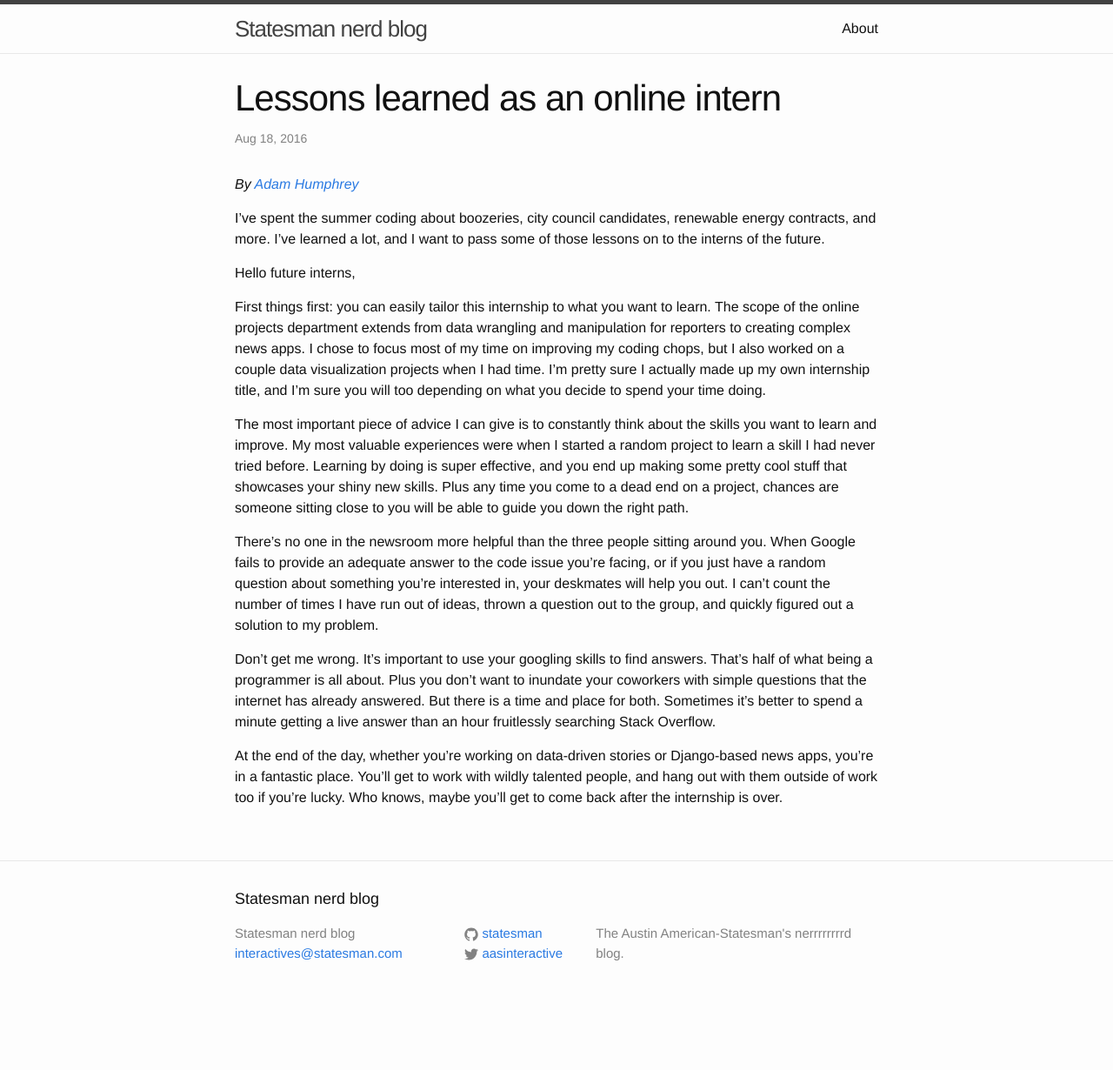
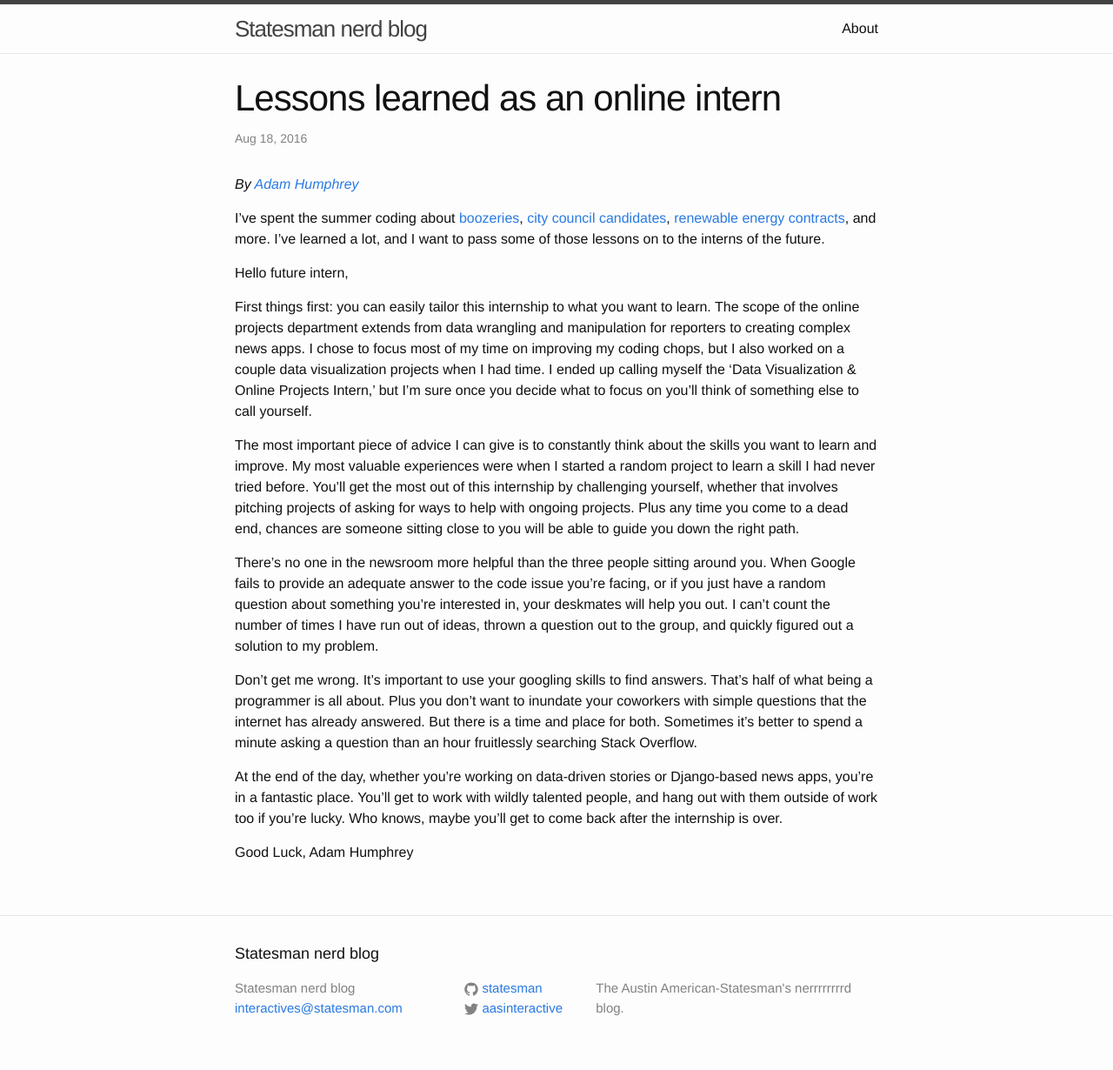
Before and after one commit to statesman/statesman.github.io, a Jekyll site: the page built from _posts/2016-08-18-to-future-interns.md, in a window 1280 px wide. Shown: the whole page at 87% size. Built offline with Jekyll 4.4.1, drawn with Linux system fonts in a browser that asks for light colours; before the commit the page ends 1167 px from its top, so only the background shows below that.

Commit message:
Adding some links, and cleaning up post
Would be nice to style this like a letter. Not sure how to change font / styles though

```diff
--- a/_posts/2016-08-18-to-future-interns.md
+++ b/_posts/2016-08-18-to-future-interns.md
@@ -9,16 +9,19 @@ byline:
 
 {% include byline.html %}
 
-I’ve spent the summer coding about boozeries, city council candidates, renewable energy contracts, and more. I’ve learned a lot, and I want to pass some of those lessons on to the interns of the future.
+I’ve spent the summer coding about <a href="http://data.statesman.com/austin360/booze-guide/" target="_blank">boozeries</a>, <a href="http://data.statesman.com/candidate-explorer/" target="_blank">city council candidates</a>, <a href="http://projects.statesman.com/news/080716-wind-tax/" target="_blank">renewable energy contracts</a>, and more. I’ve learned a lot, and I want to pass some of those lessons on to the interns of the future.
 
-Hello future interns,
+Hello future intern,
 
-First things first: you can easily tailor this internship to what you want to learn. The scope of the online projects department extends from data wrangling and manipulation for reporters to creating complex news apps. I chose to focus most of my time on improving my coding chops, but I also worked on a couple data visualization projects when I had time. I’m pretty sure I actually made up my own internship title, and I’m sure you will too depending on what you decide to spend your time doing.
+First things first: you can easily tailor this internship to what you want to learn. The scope of the online projects department extends from data wrangling and manipulation for reporters to creating complex news apps. I chose to focus most of my time on improving my coding chops, but I also worked on a couple data visualization projects when I had time. I ended up calling myself the ‘Data Visualization & Online Projects Intern,’ but I’m sure once you decide what to focus on you’ll think of something else to call yourself.
 
-The most important piece of advice I can give is to constantly think about the skills you want to learn and improve. My most valuable experiences were when I started a random project to learn a skill I had never tried before. Learning by doing is super effective, and you end up making some pretty cool stuff that showcases your shiny new skills. Plus any time you come to a dead end on a project, chances are someone sitting close to you will be able to guide you down the right path.
+The most important piece of advice I can give is to constantly think about the skills you want to learn and improve. My most valuable experiences were when I started a random project to learn a skill I had never tried before. You’ll get the most out of this internship by challenging yourself, whether that involves pitching projects of asking for ways to help with ongoing projects. Plus any time you come to a dead end, chances are someone sitting close to you will be able to guide you down the right path.
 
 There’s no one in the newsroom more helpful than the three people sitting around you. When Google fails to provide an adequate answer to the code issue you’re facing, or if you just have a random question about something you’re interested in, your deskmates will help you out. I can’t count the number of times I have run out of ideas, thrown a question out to the group, and quickly figured out a solution to my problem.
 
-Don’t get me wrong. It’s important to use your googling skills to find answers. That’s half of what being a programmer is all about. Plus you don’t want to inundate your coworkers with simple questions that the internet has already answered. But there is a time and place for both. Sometimes it’s better to spend a minute getting a live answer than an hour fruitlessly searching Stack Overflow.
+Don’t get me wrong. It’s important to use your googling skills to find answers. That’s half of what being a programmer is all about. Plus you don’t want to inundate your coworkers with simple questions that the internet has already answered. But there is a time and place for both. Sometimes it’s better to spend a minute asking a question than an hour fruitlessly searching Stack Overflow.
 
 At the end of the day, whether you’re working on data-driven stories or Django-based news apps, you’re in a fantastic place. You’ll get to work with wildly talented people, and hang out with them outside of work too if you’re lucky. Who knows, maybe you’ll get to come back after the internship is over.
+
+Good Luck,
+Adam Humphrey
```
